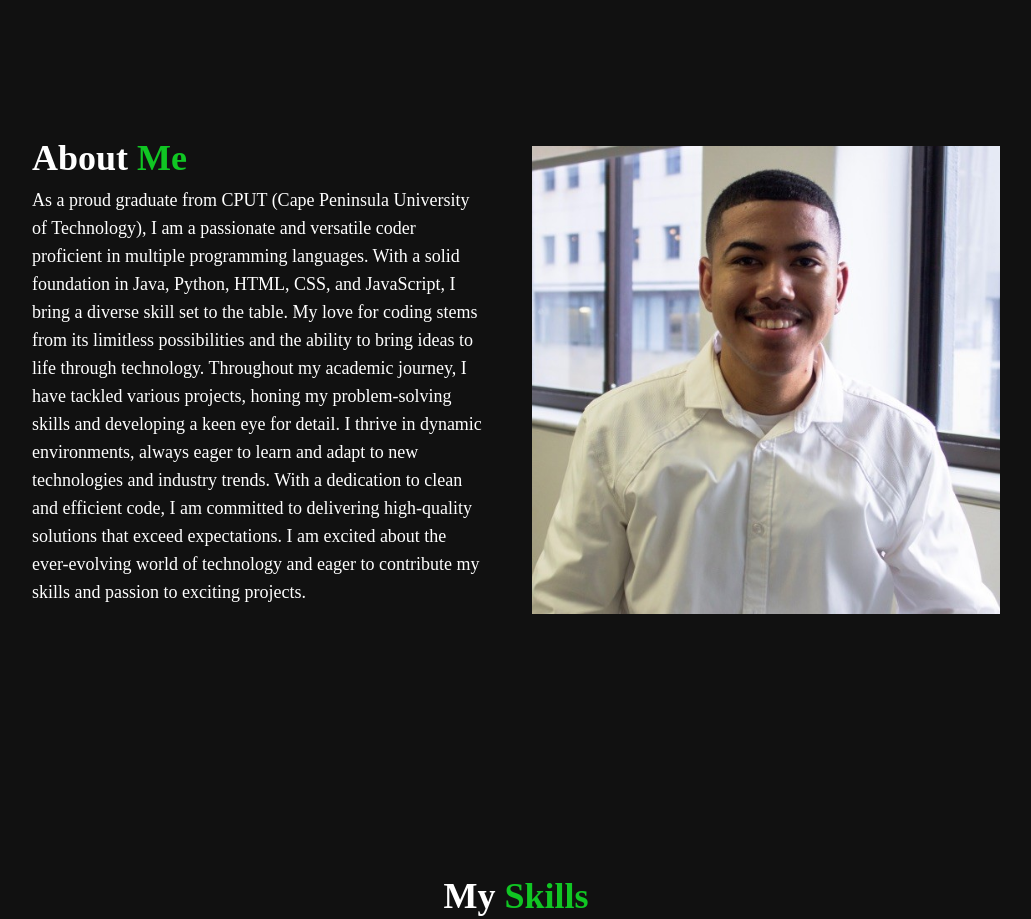
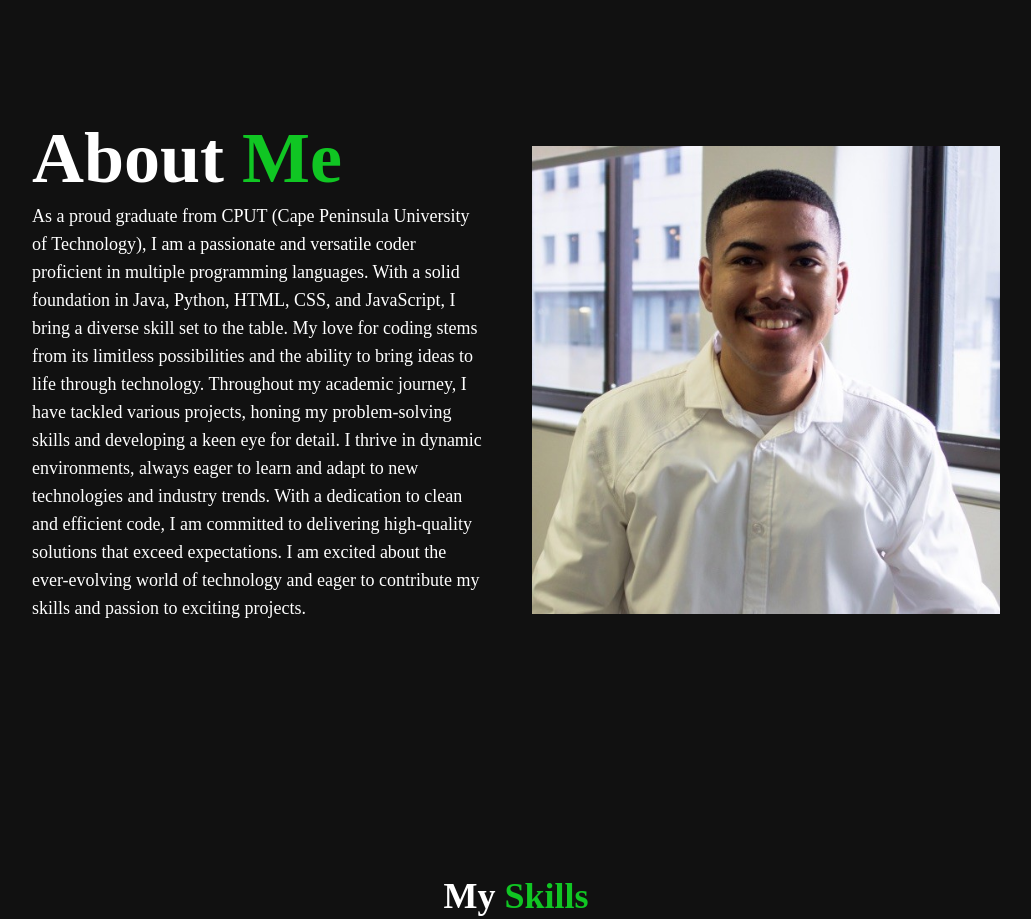
Before and after one commit to colehanekom/React-profile, a React (Vite) app: page / in a window 1280 px wide. Shown: the part 820-1739 px from the top of the page, without its empty margins (124-1155 px from the left). Built offline with nearby package versions, Linux system fonts and the light colour scheme.

Commit message:
Increased size of About Me heading

```diff
--- a/src/components/About.jsx
+++ b/src/components/About.jsx
@@ -10,7 +10,7 @@ const About = () => {
 
             {/* Text */}
             <div className='sm:pb-4 pr-4'>
-              <p className='text-2xl md:text-3xl lg:text-4xl font-bold mb-2'>
+              <p className='text-2xl md:text-3xl lg:text-7xl font-bold mb-2'>
                 About <span className='text-[#10C623]'>Me</span>
               </p>
               <p className='text-sm sm:text-base md:text-lg'>
```
